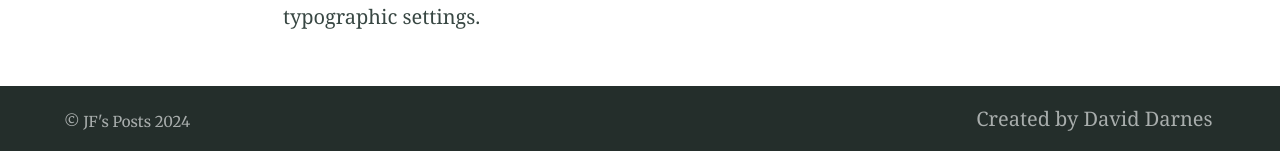
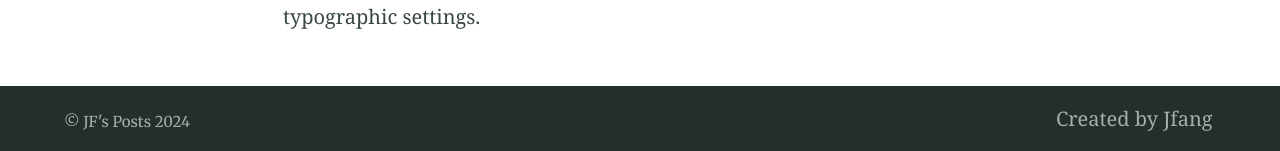
Before and after one commit to fangjunhan/JF_POST, a Jekyll site: the page built from index.md, in a window 1280 px wide and 900 px high, scrolled down 4872 px. Shown: the part 746-897 px from the top of the window. Built offline with Jekyll 4.4.1, drawn with Linux system fonts in a browser that asks for light colours.

Commit message:
Update _config.yml

```diff
--- a/_config.yml
+++ b/_config.yml
@@ -122,7 +122,7 @@ favicons: # Favicons are also used in the manifest file. Syntax is 'size: path'
 # 9. Site navigation
 navigation_header:
 - title: Home
-  url: /
+  url: /JF_POST
 - title: Elements
   url: /elements/
 - title: Blog
@@ -135,8 +135,8 @@ navigation_header:
   url: https://github.com/daviddarnes/alembic
 
 navigation_footer:
-- title: Created by David Darnes
-  url: https://darn.es
+- title: Created by Jfang
+  url: https://fangjunhan.github.io/
 
 social_links: # Appears in sidebar. Set the urls then uncomment and comment out as desired
   Twitter: https://twitter.com/DavidDarnes
```
